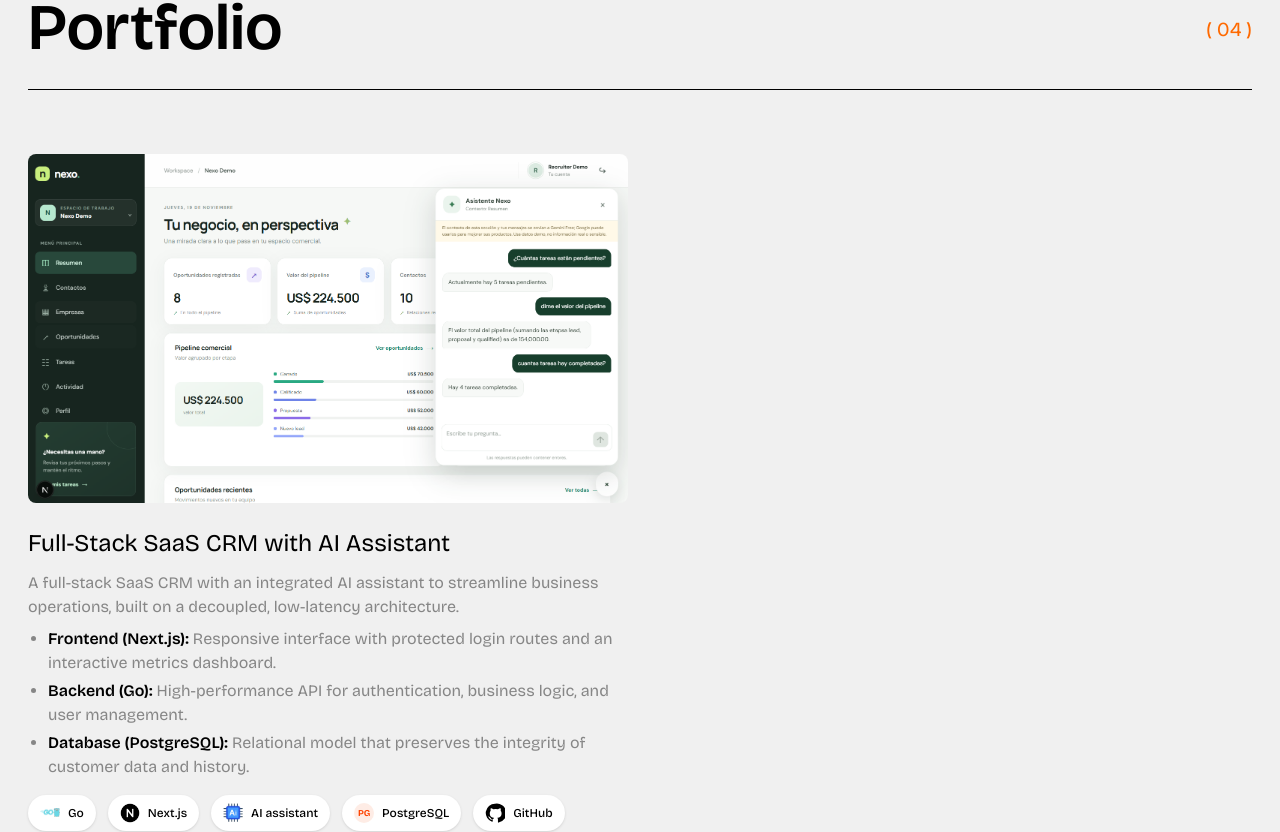
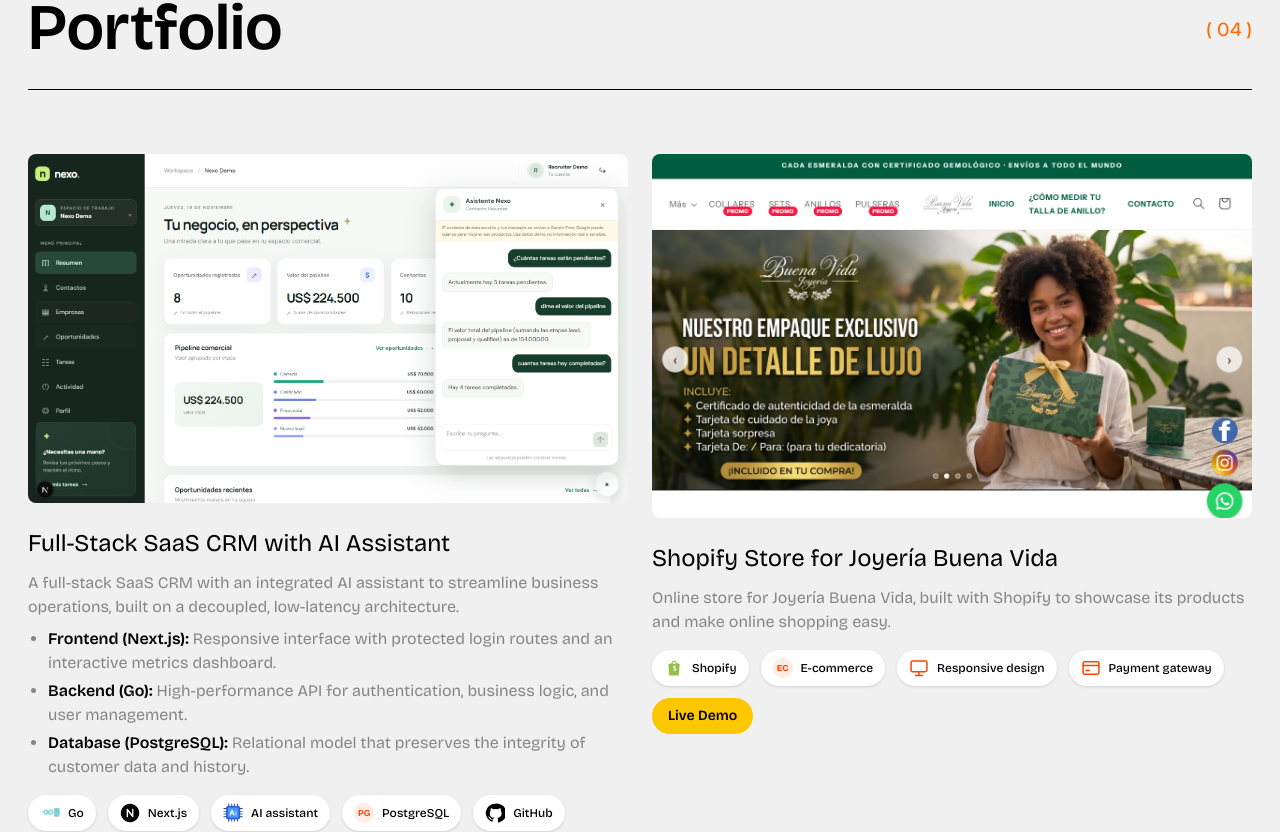
Before and after one commit to sebasware123/resume-app, a Next.js app: page / in a window 1280 px wide. Shown: the part 5803-6635 px from the top of the page. Built offline with nearby package versions, Linux system fonts and the light colour scheme.

Commit message:
Add Shopify jewelry store to portfolio

```diff
--- a/public/data/work-data.json
+++ b/public/data/work-data.json
@@ -59,5 +59,50 @@
         }
       }
     }
+    ,
+    {
+      "id": "joyeria-buena-vida",
+      "links": {
+        "demo": "https://joyeriabuenavida.com",
+        "architecture": "",
+        "code": ""
+      },
+      "image": "/images/work/tiendashopify.png",
+      "title": "Tienda Shopify para Joyería Buena Vida",
+      "description": "Tienda en línea de Joyería Buena Vida, desarrollada en Shopify para presentar sus productos y facilitar las compras en línea.",
+      "technologies": [
+        {
+          "name": "Shopify",
+          "symbol": "shopify"
+        },
+        {
+          "name": "E-commerce",
+          "nameEn": "E-commerce",
+          "symbol": "EC"
+        },
+        {
+          "name": "Diseño responsive",
+          "nameEn": "Responsive design",
+          "symbol": "responsive"
+        },
+        {
+          "name": "Pasarela de pagos",
+          "nameEn": "Payment gateway",
+          "symbol": "payments"
+        }
+      ],
+      "translations": {
+        "en": {
+          "title": "Shopify Store for Joyería Buena Vida",
+          "description": "Online store for Joyería Buena Vida, built with Shopify to showcase its products and make online shopping easy.",
+          "features": []
+        },
+        "es": {
+          "title": "Tienda Shopify para Joyería Buena Vida",
+          "description": "Tienda en línea de Joyería Buena Vida, desarrollada en Shopify para presentar sus productos y facilitar las compras en línea.",
+          "features": []
+        }
+      }
+    }
   ]
 }
--- a/src/app/components/home/latest-work/index.tsx
+++ b/src/app/components/home/latest-work/index.tsx
@@ -102,6 +102,16 @@ const LatestWork = ({ workData }: { workData: Project[] }) => {
                                 <div key={technology.name} className="flex items-center gap-2 rounded-full bg-white px-3 py-2 text-xs font-medium text-black shadow-sm">
                                   {technology.icon ? (
                                     <Image src={getImgPath(technology.icon)} alt="" width={20} height={20} className="h-5 w-5 object-contain" />
+                                  ) : technology.symbol === "shopify" ? (
+                                    <svg aria-hidden="true" viewBox="0 0 24 24" className="h-5 w-5">
+                                      <path fill="#95BF47" d="M5.2 7.2 6.4 21h11.2l1.2-13.8-3.2-.8-1.3-2.1c-.4-.6-1.1-.9-1.8-.9h-.9c-.7 0-1.4.4-1.8 1L8.7 6.5l-3.5.7Zm6.1-2.1c.2-.3.6-.5 1-.5h.2c.4 0 .8.2 1 .6l.8 1.3-4 .8 1-2.2Z" />
+                                      <path fill="#fff" d="M14.7 10.1c-.4-.2-.8-.3-1.3-.3-.8 0-1.2.4-1.2.8 0 .5.5.7 1.2 1 1 .4 1.6.9 1.6 1.8 0 1.1-.9 1.9-2.3 1.9-.7 0-1.4-.2-1.8-.5l.3-1.1c.4.3 1 .5 1.5.5.5 0 .8-.2.8-.6s-.3-.6-1-.9c-1-.4-1.7-.9-1.7-1.9s.8-1.9 2.2-1.9c.6 0 1.1.1 1.5.3l.2.9Z" />
+                                    </svg>
+                                  ) : technology.symbol === "payments" ? (
+                                    <svg aria-hidden="true" viewBox="0 0 24 24" className="h-5 w-5 fill-none stroke-primary" strokeWidth="1.8">
+                                      <rect x="2.5" y="4.5" width="19" height="15" rx="2" />
+                                      <path d="M2.5 9h19M6 15h4" strokeLinecap="round" />
+                                    </svg>
                                   ) : technology.symbol === "github" ? (
                                     <svg aria-hidden="true" viewBox="0 0 24 24" className="h-5 w-5 fill-black">
                                       <path d="M12 .9a11.1 11.1 0 0 0-3.51 21.63c.55.1.76-.24.76-.54v-2.08c-3.1.67-3.76-1.32-3.76-1.32-.5-1.28-1.23-1.62-1.23-1.62-1.01-.69.08-.68.08-.68 1.12.08 1.71 1.15 1.71 1.15 1 .1.73 2.55 4.07 1.81.1-.72.4-1.2.7-1.48-2.48-.28-5.09-1.24-5.09-5.52 0-1.22.44-2.22 1.15-3-.12-.28-.5-1.42.11-2.96 0 0 .94-.3 3.05 1.15a10.6 10.6 0 0 1 5.55 0c2.11-1.45 3.05-1.15 3.05-1.15.61 1.54.23 2.68.11 2.96.72.78 1.15 1.78 1.15 3 0 4.29-2.62 5.24-5.11 5.51.4.35.75 1.03.75 2.08v3.15c0 .3.2.65.77.54A11.1 11.1 0 0 0 12 .9Z" />
```
Also changed, not shown: public/images/work/tiendashopify.png (added).
